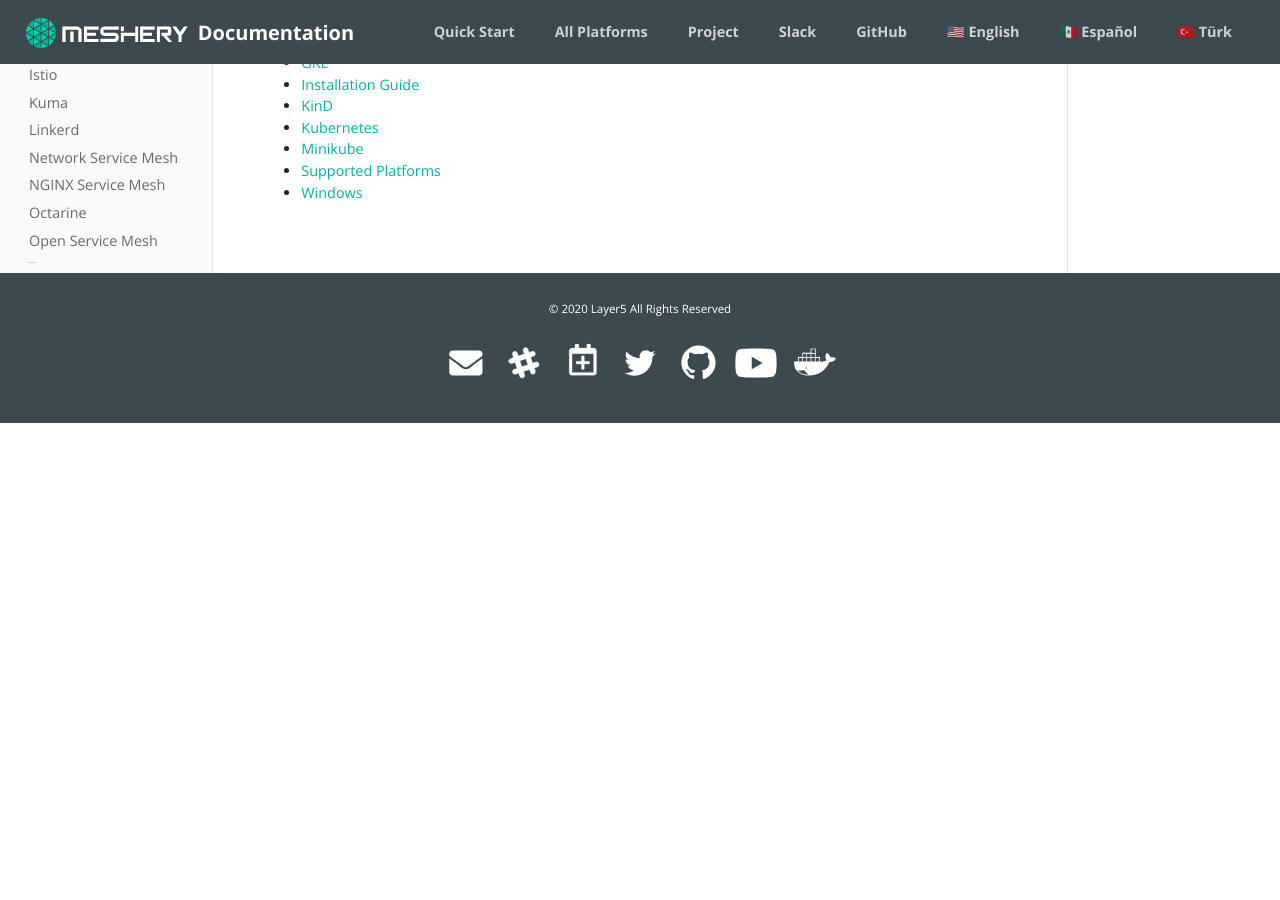
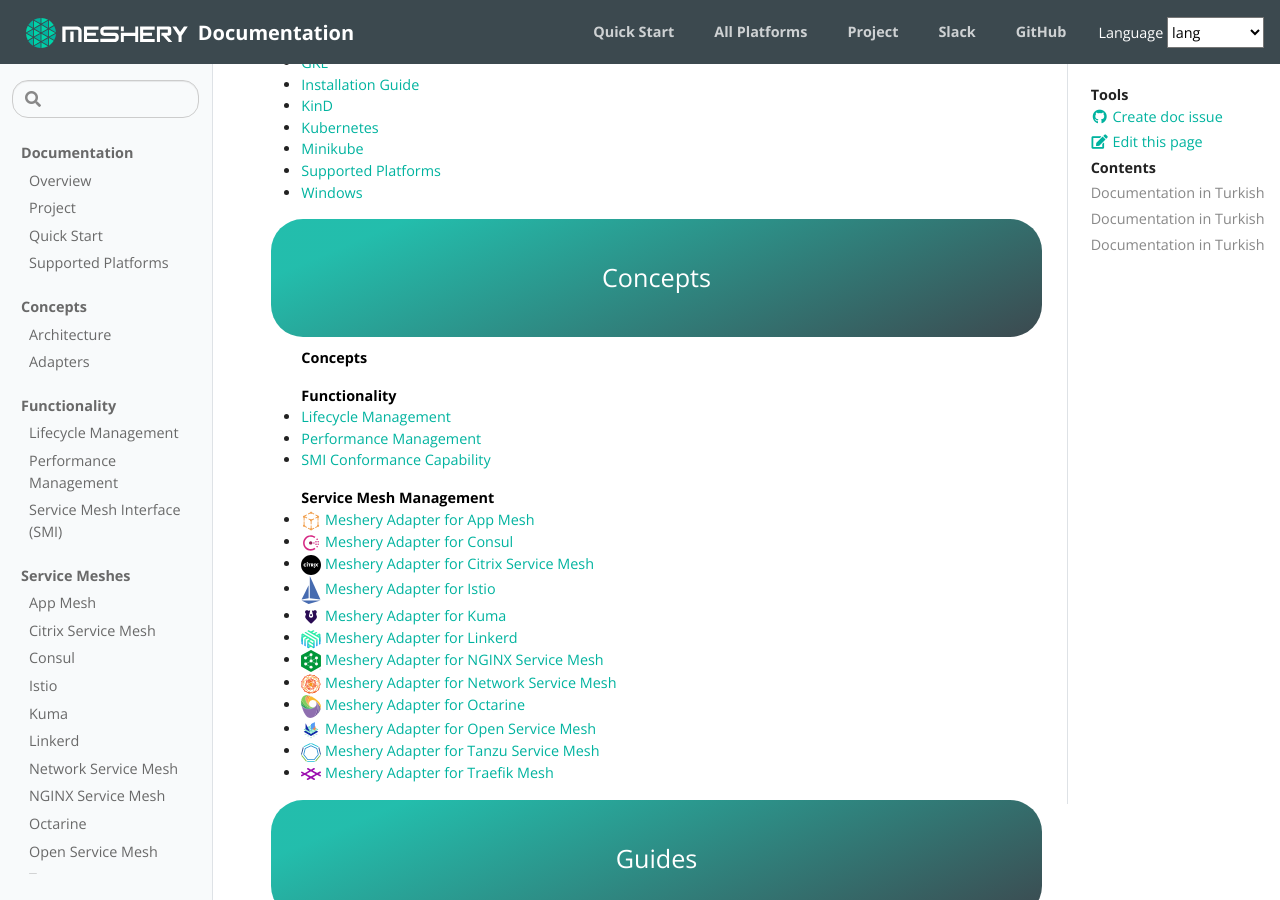
Before and after one commit to alonsolopezr/meshery_docs_multilang, a Jekyll site: the page built from tr/pages/index.md, in a window 1280 px wide and 900 px high, scrolled down 680 px. Built offline with Jekyll 4.4.1, drawn with Linux system fonts in a browser that asks for light colours; nearby versions of some CDN libraries; comment, search, counter and statistics services are not loaded; before the commit the page ends 1103 px from its top, so only the background shows below that; some of the changed text lies outside the part shown.

Commit message:
Multilang dropdown menu on header
Signed-off-by: JOSE ALONSO LOPEZ ROMO <alonso.lopez.r@gmail.com>

```diff
--- /dev/null
+++ b/_data/languages.yml
@@ -0,0 +1,6 @@
+- title: "🇺🇸 English"
+  url: ""
+- title: "🇲🇽 Español"
+  url: "es"
+- title: "🇹🇷 Türk"
+  url: "tr"
--- a/_data/navigation.yml
+++ b/_data/navigation.yml
@@ -8,9 +8,3 @@
   external_url: http://slack.layer5.io
 - title: GitHub
   external_url: https://github.com/layer5io/meshery
-- title: "🇺🇸 English"
-  url: ""
-- title: "🇲🇽 Español"
-  url: "es"
-- title: "🇹🇷 Türk"
-  url: "tr"
--- a/_includes/header.html
+++ b/_includes/header.html
@@ -39,6 +39,20 @@
             </div>
 
             meshery-custom-end -->
+            <!-- LANG dropdown -->
+            <div class="version" class="nav-item  ml-md-auto ">
+                <span class="text-white text-bold">Language
+        <select onchange="window.location=this.value" class="appearance-none flex-1 w-full px-0 py-1 placeholder-gray-900 tracking-wide bg-white focus:outline-none" name="langSelection" id="langSelection">
+          <option value="">lang</option>
+          <!-- {% assign sorted_versions = site.data.languages | sort: 'versioning' | reverse %} -->
+          {% for link in site.data.languages%}
+            <option value="{% if link.url %}{{ site.baseurl }}/{{ link.url }}{% else %}{{ link.external_url }}{% endif %}" class="nav-item mr-4 mb-2 mb-lg-0">
+                <span>{{ link.title }}</span>
+                </option>
+                {% endfor %}
+                </select>
+                </span>
+            </div>
     </nav>
 </header>
 
--- a/tr/pages/index.md
+++ b/tr/pages/index.md
@@ -38,5 +38,63 @@ display-title: "false"
         {% endfor %}
       </ul>
   </div>
+<!-- CONCEPTS -->
+  <div>
+    <a href="{{ site.baseurl }}/concepts">
+        <div class="overview">Concepts</div>
+    </a>
+    <ul><b><a href="{{ site.baseurl }}/concepts" class="text-black">Concepts</a></b>
+      {% for item in sorted_pages %}
+      {% if item.type=="concepts" and item.list!="exclude" -%}
+        <li><a href="{{ site.baseurl }}{{ item.url }}">{{ item.title }}</a>
+        </li>
+        {% endif %}
+      {% endfor %}
+    </ul>
+    <ul><b><a href="{{ site.baseurl }}/functionality" class="text-black">Functionality</a></b>
+      {% for item in sorted_pages %}
+      {% if item.type=="functionality" and item.list!="exclude" and item.language !="es" -%}
+        <li><a href="{{ site.baseurl }}{{ item.url }}">{{ item.title }}</a>
+        </li>
+        {% endif %}
+      {% endfor %}
+    </ul>
+    <ul><b><a href="{{ site.baseurl }}/service-meshes" class="text-black">Service Mesh Management</a></b>
+      {% for item in sorted_pages %}
+      {% if item.type=="service-mesh" and item.list!="exclude" -%}
+        <li><a href="{{ site.baseurl }}{{ item.url }}">{{ item.title }}</a>
+        </li>
+        {% endif %}
+      {% endfor %}
+      {% for adapter in site.adapters -%}
+      {% if adapter.project_status -%}
+        <li><img src="{{ adapter.image }}" style="width:20px" /> <a href="{{ site.baseurl }}{{ adapter.url }}">{{ adapter.name }}</a></li>
+      {% endif -%}
+      {% endfor %}
+    </ul>
+  </div>
 
+  <!-- GUIDES -->
+  <div>
+    <a href="{{ site.baseurl }}/guides">
+        <div class="overview">Guides</div>
+    </a>
+    <ul><b><a href="{{ site.baseurl }}/guides" class="text-black">Guides</a></b>
+      {% for item in sorted_pages %}
+      {% if item.type=="Guides" and item.list!="exclude" -%}
+        <li><a href="{{ site.baseurl }}{{ item.url }}">{{ item.title }}</a>
+        </li>
+        {% endif %}
+      {% endfor %}
+    </ul>
+    <ul><b><a href="{{ site.baseurl }}/reference" class="text-black">Reference</a></b>
+        {% for item in sorted_pages %}
+        {% if item.type=="Reference" and item.list!="exclude" -%}
+          <li><a href="{{ site.baseurl }}{{ item.url }}">{{ item.title }}</a>
+          </li>
+          {% endif %}
+        {% endfor %}
+      </ul>
+  </div>
+</div>
 {% include toc.html page=espanol %}
```
